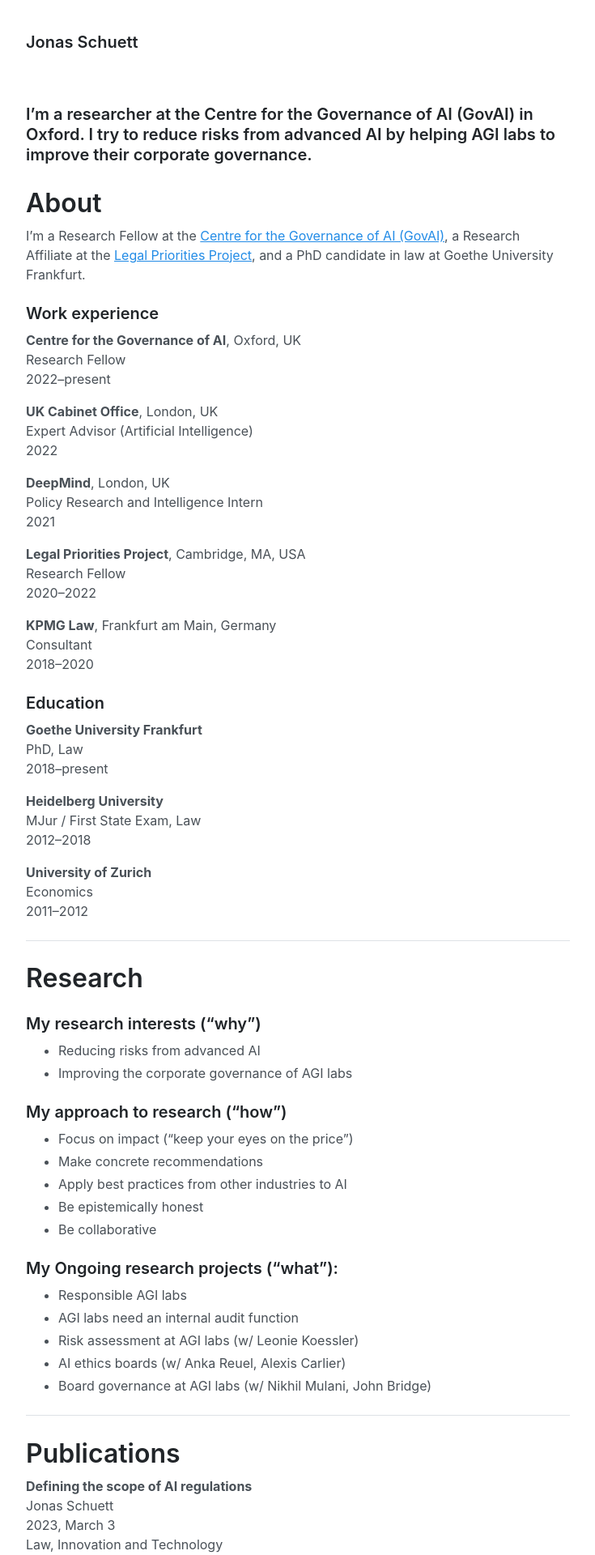
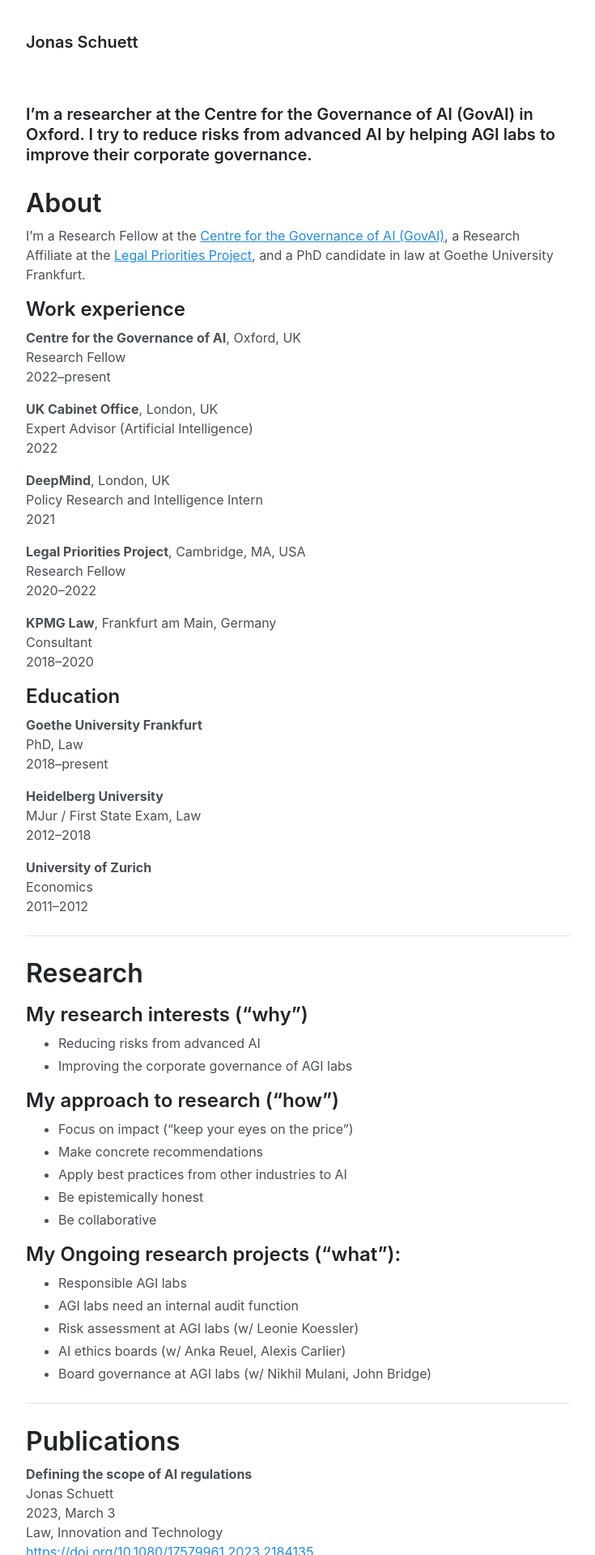
Before and after one commit to jonasschuett/jonasschuett.github.io, a Jekyll site: the page built from _posts/2020-04-04-introduction.md, in a window 1280 px wide. Shown: the top 1920 px of the page at 81% size, without its empty margins (272-1007 px from the left). Built offline with Jekyll 4.4.1, drawn with Linux system fonts in a browser that asks for light colours.

```diff
--- a/_posts/2020-04-04-introduction.md
+++ b/_posts/2020-04-04-introduction.md
@@ -7,7 +7,7 @@ title: I’m a researcher at the Centre for the Governance of AI (GovAI) in Oxfo
 # About
 I’m a Research Fellow at the [Centre for the Governance of AI (GovAI)](https://governance.ai/), a Research Affiliate at the [Legal Priorities Project](https://www.legalpriorities.org/), and a PhD candidate in law at Goethe University Frankfurt.
 
-### Work experience
+## Work experience
 **Centre for the Governance of AI**, Oxford, UK <br>
 Research Fellow <br>
 2022–present
@@ -29,7 +29,7 @@ Consultant <br>
 2018–2020
 
 
-### Education
+## Education
 **Goethe University Frankfurt** <br>
 PhD, Law <br>
 2018–present
@@ -46,18 +46,18 @@ Economics <br>
 
 # Research
 
-### My research interests (“why”)
+## My research interests (“why”)
 - Reducing risks from advanced AI
 - Improving the corporate governance of AGI labs
 
-### My approach to research (“how”)
+## My approach to research (“how”)
 - Focus on impact (“keep your eyes on the price”)
 - Make concrete recommendations
 - Apply best practices from other industries to AI
 - Be epistemically honest
 - Be collaborative
 
-### My Ongoing research projects (“what”):
+## My Ongoing research projects (“what”):
 - Responsible AGI labs
 - AGI labs need an internal audit function
 - Risk assessment at AGI labs (w/ Leonie Koessler)
```
